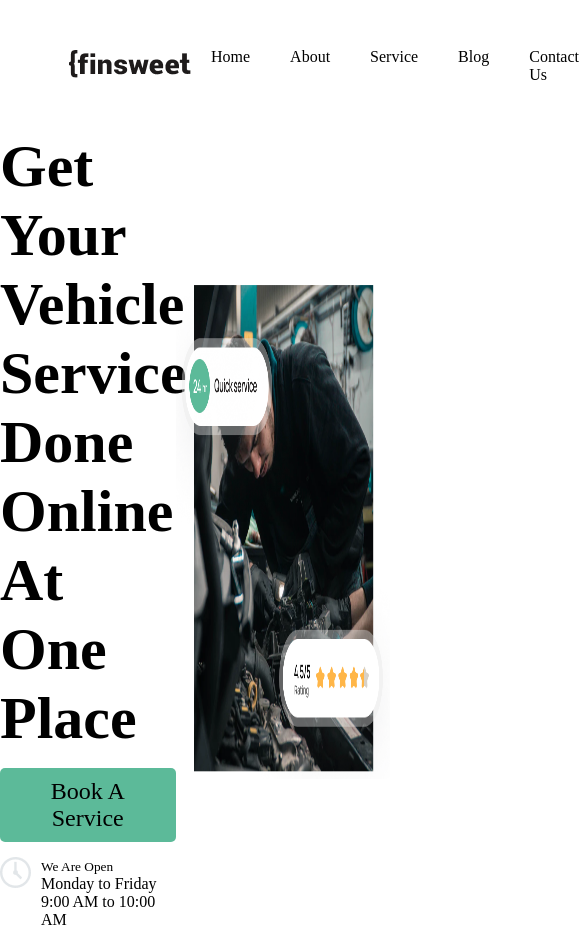
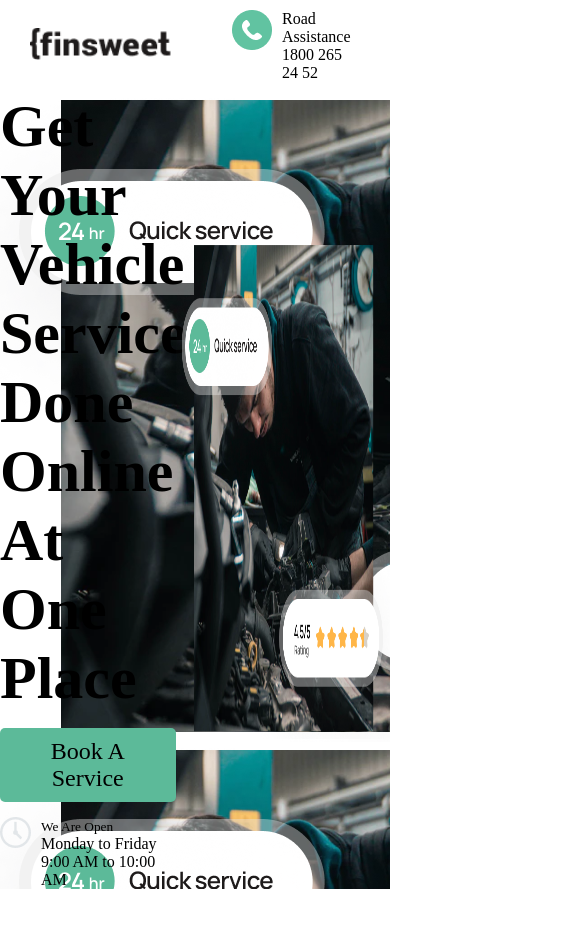
Before and after one commit to Mustaphamexy/finsweet, a plain HTML site: page index.html in a window 390 px wide. Shown: the top 929 px of the page, 585 px wide, since content can reach past the window. After the commit the page ends 889 px from the top, so only its background shows below. Drawn offline with Linux system fonts and the light colour scheme; a web font is replaced by a local one.

Commit message:
New update

```diff
--- a/index.html
+++ b/index.html
@@ -13,7 +13,7 @@
     <header>
        <nav class="container nav-menu">
         <div class="logo">
-            <img src="/Finsweet/images/Logo (2).png" alt="">
+            <img src="/images/logo.png" alt="Logo">
         </div>
         <div class="navigation">
             <ul>
--- a/styles.css
+++ b/styles.css
@@ -83,3 +83,36 @@
   font-weight: 400;
   font-style: normal;
   }
+
+
+  /* media query section */
+
+  @media (max-width: 420px) {
+   .container {
+    width: 90%;
+    padding: 10px;
+   }
+
+   .header {
+    background-color: blue;
+   }
+
+   .navigation{
+    display: none;
+   }
+
+   .nav-menu .logo {
+    width: 100%;
+   }
+
+   .nav-menu .logo img {
+    width: 70%;
+   }
+
+   .text-section {
+    background-image: url(../images/Header-Image.png);
+   }
+
+
+
+  }
```
Also changed, not shown: images/logo.png (renamed from images/Logo (2).png).
